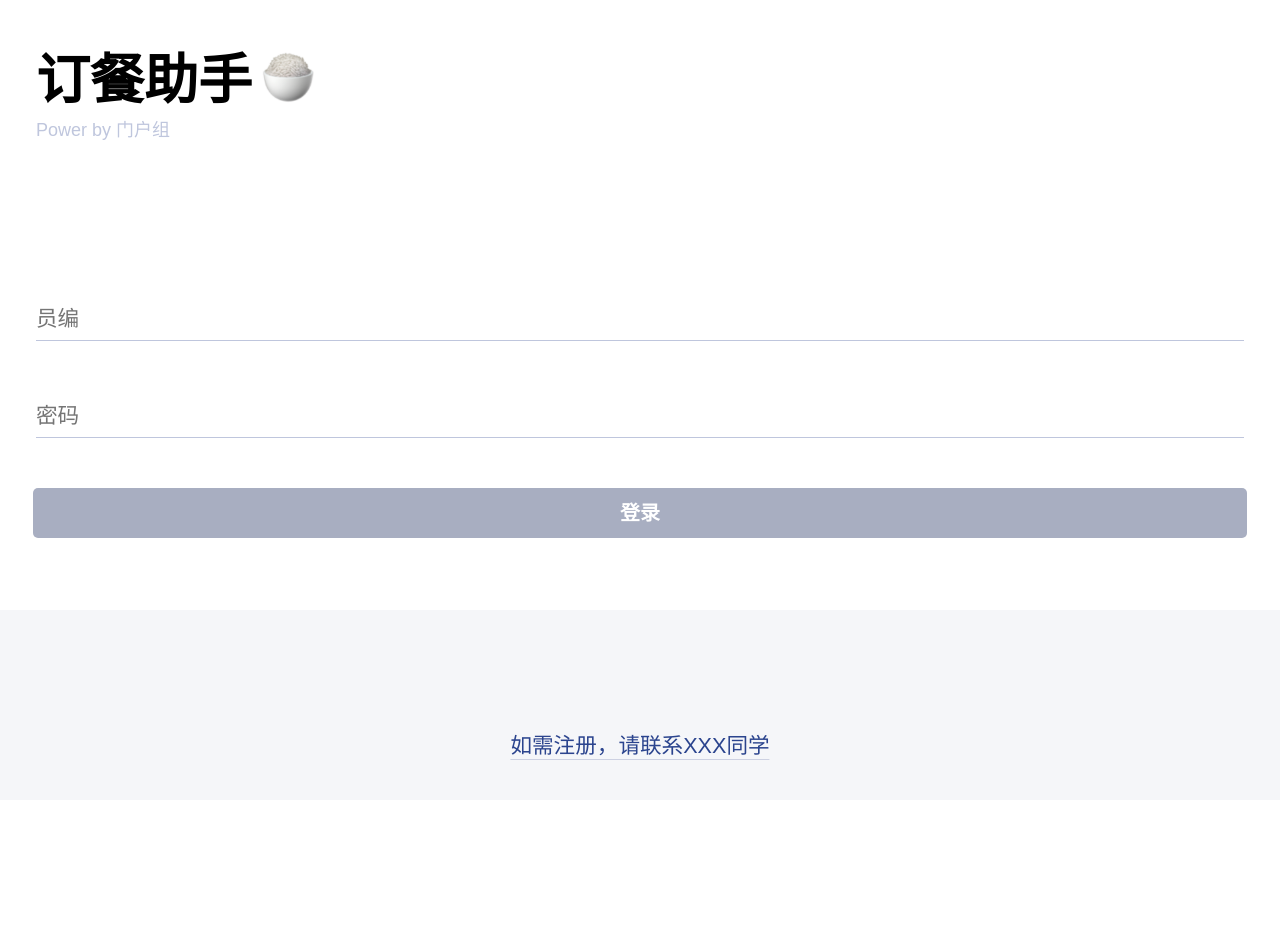
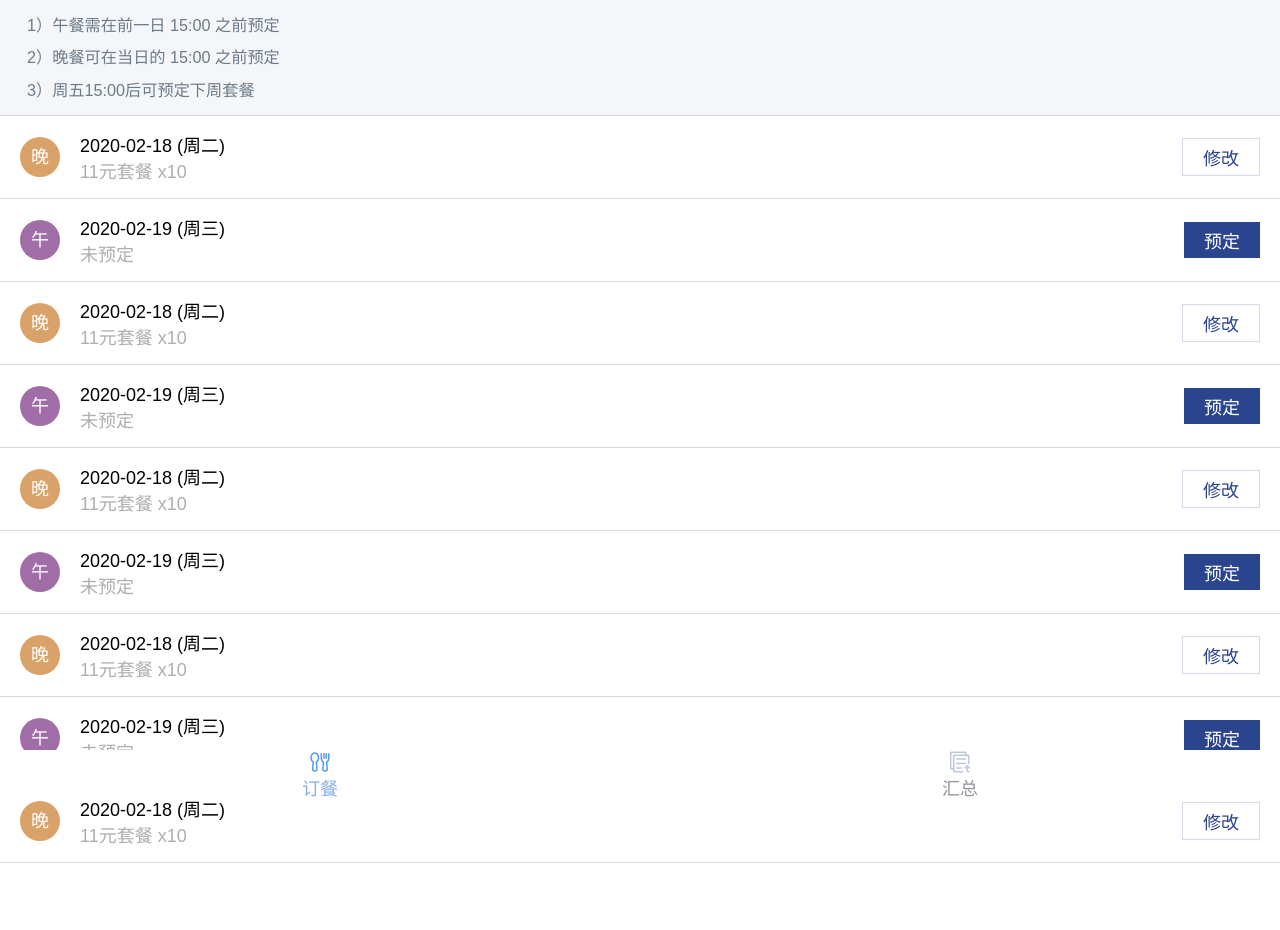
Before and after one commit to lgtian/OrderFoodAssistant, a Flask app: page /order in a window 1280 px wide. After the commit the page ends 863 px from the top, so only its background shows below. Run offline with Flask 2, Linux system fonts and the light colour scheme.

Commit message:
update order.html

```diff
--- a/app.py
+++ b/app.py
@@ -71,75 +71,75 @@ def statistics_all():
     return render_template('statistics-all.html', activity_list=activity_list)
 
 
-# @app.route('/order', methods=['GET', 'POST'])
-# def order():
-#     activity_list = [{
-#          "activityId": 11,
-#          "activityType": "午餐",
-#          "activitySubType": "11元套餐",
-#          "date": "2020-02-18 (周二)",
-#          "activityDetailId": 111,
-#          "total":"10",
-#          "ordered": "1"
-#         },
-#         {
-#          "activityType": "晚餐",
-#          "date": "2020-02-19 (周三)",
-#          "ordered": "0"
-#         },
-#         {
-#             "activityId": 11,
-#             "activityType": "午餐",
-#             "activitySubType": "11元套餐",
-#             "date": "2020-02-18 (周二)",
-#             "activityDetailId": 111,
-#             "total": "10",
-#             "ordered": "1"
-#         },
-#         {
-#             "activityType": "晚餐",
-#             "date": "2020-02-19 (周三)",
-#             "ordered": "0"
-#         },
-#         {
-#             "activityId": 11,
-#             "activityType": "午餐",
-#             "activitySubType": "11元套餐",
-#             "date": "2020-02-18 (周二)",
-#             "activityDetailId": 111,
-#             "total": "10",
-#             "ordered": "1"
-#         },
-#         {
-#             "activityType": "晚餐",
-#             "date": "2020-02-19 (周三)",
-#             "ordered": "0"
-#         },
-#         {
-#             "activityId": 11,
-#             "activityType": "午餐",
-#             "activitySubType": "11元套餐",
-#             "date": "2020-02-18 (周二)",
-#             "activityDetailId": 111,
-#             "total": "10",
-#             "ordered": "1"
-#         },
-#         {
-#             "activityType": "晚餐",
-#             "date": "2020-02-19 (周三)",
-#             "ordered": "0"
-#         },
-#         {
-#             "activityId": 11,
-#             "activityType": "午餐",
-#             "activitySubType": "11元套餐",
-#             "date": "2020-02-18 (周二)",
-#             "activityDetailId": 111,
-#             "total": "10",
-#             "ordered": "1"
-#         }
-#     ]
-#     return render_template('order.html', activity_list=activity_list, order_this_week=True)
+@app.route('/order', methods=['GET', 'POST'])
+def order():
+    activity_list = [{
+         "activityId": 11,
+         "activityType": "午餐",
+         "activitySubType": "11元套餐",
+         "date": "2020-02-18 (周二)",
+         "activityDetailId": 111,
+         "total":"10",
+         "ordered": "1"
+        },
+        {
+         "activityType": "晚餐",
+         "date": "2020-02-19 (周三)",
+         "ordered": "0"
+        },
+        {
+            "activityId": 11,
+            "activityType": "午餐",
+            "activitySubType": "11元套餐",
+            "date": "2020-02-18 (周二)",
+            "activityDetailId": 111,
+            "total": "10",
+            "ordered": "1"
+        },
+        {
+            "activityType": "晚餐",
+            "date": "2020-02-19 (周三)",
+            "ordered": "0"
+        },
+        {
+            "activityId": 11,
+            "activityType": "午餐",
+            "activitySubType": "11元套餐",
+            "date": "2020-02-18 (周二)",
+            "activityDetailId": 111,
+            "total": "10",
+            "ordered": "1"
+        },
+        {
+            "activityType": "晚餐",
+            "date": "2020-02-19 (周三)",
+            "ordered": "0"
+        },
+        {
+            "activityId": 11,
+            "activityType": "午餐",
+            "activitySubType": "11元套餐",
+            "date": "2020-02-18 (周二)",
+            "activityDetailId": 111,
+            "total": "10",
+            "ordered": "1"
+        },
+        {
+            "activityType": "晚餐",
+            "date": "2020-02-19 (周三)",
+            "ordered": "0"
+        },
+        {
+            "activityId": 11,
+            "activityType": "午餐",
+            "activitySubType": "11元套餐",
+            "date": "2020-02-18 (周二)",
+            "activityDetailId": 111,
+            "total": "10",
+            "ordered": "1"
+        }
+    ]
+    return render_template('order.html', activity_list=activity_list, isNextWeek='0')
 
 
 @app.route('/order_detail', methods=['GET', 'POST'])
@@ -453,103 +453,103 @@ def delete_meal_order():
     return response
 
 # 查询
-@app.route('/order', methods=['POST', 'GET'])
-def order():
-    """
-     可用活动查询接口
-
-    入参：
-        EID      当前登录人id，从cookie中取
-
-    出参：
-        isNextWeek 是否展示下周 1-是  0-否
-        activity_list 链表，包含以下元素
-            activityType 活动类型 如 午餐
-            date 活动日期 如 2020-02-18(周二)
-            ordered 是否已预订 1-已预订 0-未预订
-            activityId 活动id
-            activitySubType 活动子类型 如：11元套餐
-            activityDetailId 活动详情id
-            total 总数
-
-        实例报文：
-            {
-             'activity_list': [{
-             'activityType': '午餐',
-             'date': '2020-02-17(周一)',
-             'ordered': '1',
-             'activityId': 2,
-             'activitySubType': '16元套餐',
-             'activityDetailId': 1,
-             'total': 1
-             },
-             {
-             'activityType': '晚餐',
-             'date': '2020-02-21(周五)',
-             'ordered': '0'
-             }],
-             'isNextWeek': '1'
-             }
-    """
-    employee_id = request.cookies.get('EID')
-    # 判断用户是否已登录
-    if employee_id is None:
-        return render_template('login.html')
-
-    employee = UserInfo.query.filter(UserInfo.employeeId == employee_id).first()
-    if employee is None:
-        return render_template('login.html')
-
-    # 计算活动开始时间和结束时间
-    now = datetime.now()
-    start = now
-    this_week_end = now.date() + timedelta(days=7 - now.weekday())
-    this_week_friday = now.date() + timedelta(days=4 - now.weekday())
-    this_week_friday_15 = datetime(this_week_friday.year, this_week_friday.month, this_week_friday.day, 15)
-
-    isNextWeek = '0'
-    if now.timestamp() > this_week_friday_15.timestamp():
-        this_week_start = now.date() - timedelta(days=now.weekday())
-        start = this_week_start + timedelta(days=7)
-        this_week_end = this_week_end + timedelta(days=7)
-        isNextWeek = '1'
-
-    # 查询活动列表
-    activityInfos = ActivityInfo.query.filter(ActivityInfo.group == employee.group, ActivityInfo.expiredAt >= start,
-                                              ActivityInfo.expiredAt < this_week_end).order_by(ActivityInfo.date).all()
-
-    activityIds = []
-    for activityInfo in activityInfos:
-        activityIds.append(activityInfo.activityId)
-
-    # 查询活动详情列表
-    activityDetails = ActivityDetail.query.filter(ActivityDetail.employeeId == employee.employeeId,
-                                                  ActivityDetail.activityId.in_(activityIds)).all()
-
-    # 组装返回报文
-    orderdic = collections.OrderedDict()
-    for activityInfo in activityInfos:
-        orderKey = str(activityInfo.date) + activityInfo.activityType
-        if orderKey in orderdic:
-            row = orderdic[orderKey]
-        else:
-            row = {"activityType": constants.ACTIVITY_TYPE[activityInfo.activityType],
-                   "date": str(activityInfo.date) + "(" + constants.ISO_WEEK_DAY[activityInfo.date.isoweekday()] + ")",
-                   "ordered": "0"}
-        for activityDetail in activityDetails:
-            if activityInfo.activityId == activityDetail.activityId:
-                row["activityId"] = activityInfo.activityId
-                row["activitySubType"] = constants.ACTIVITY_SUB_TYPE[activityInfo.activitySubType]
-                row["activityDetailId"] = activityDetail.activityDetailId
-                row["total"] = activityDetail.quantity
-                row["ordered"] = "1"
-        orderdic[orderKey] = row
-
-    orderList = []
-    for v in orderdic.values():
-        orderList.append(v)
-
-    return render_template('order.html', activity_list=orderList, isNextWeek=isNextWeek)
+# @app.route('/order', methods=['POST', 'GET'])
+# def order():
+#     """
+#      可用活动查询接口
+#
+#     入参：
+#         EID      当前登录人id，从cookie中取
+#
+#     出参：
+#         isNextWeek 是否展示下周 1-是  0-否
+#         activity_list 链表，包含以下元素
+#             activityType 活动类型 如 午餐
+#             date 活动日期 如 2020-02-18(周二)
+#             ordered 是否已预订 1-已预订 0-未预订
+#             activityId 活动id
+#             activitySubType 活动子类型 如：11元套餐
+#             activityDetailId 活动详情id
+#             total 总数
+#
+#         实例报文：
+#             {
+#              'activity_list': [{
+#              'activityType': '午餐',
+#              'date': '2020-02-17(周一)',
+#              'ordered': '1',
+#              'activityId': 2,
+#              'activitySubType': '16元套餐',
+#              'activityDetailId': 1,
+#              'total': 1
+#              },
+#              {
+#              'activityType': '晚餐',
+#              'date': '2020-02-21(周五)',
+#              'ordered': '0'
+#              }],
+#              'isNextWeek': '1'
+#              }
+#     """
+#     employee_id = request.cookies.get('EID')
+#     # 判断用户是否已登录
+#     if employee_id is None:
+#         return render_template('login.html')
+#
+#     employee = UserInfo.query.filter(UserInfo.employeeId == employee_id).first()
+#     if employee is None:
+#         return render_template('login.html')
+#
+#     # 计算活动开始时间和结束时间
+#     now = datetime.now()
+#     start = now
+#     this_week_end = now.date() + timedelta(days=7 - now.weekday())
+#     this_week_friday = now.date() + timedelta(days=4 - now.weekday())
+#     this_week_friday_15 = datetime(this_week_friday.year, this_week_friday.month, this_week_friday.day, 15)
+#
+#     isNextWeek = '0'
+#     if now.timestamp() > this_week_friday_15.timestamp():
+#         this_week_start = now.date() - timedelta(days=now.weekday())
+#         start = this_week_start + timedelta(days=7)
+#         this_week_end = this_week_end + timedelta(days=7)
+#         isNextWeek = '1'
+#
+#     # 查询活动列表
+#     activityInfos = ActivityInfo.query.filter(ActivityInfo.group == employee.group, ActivityInfo.expiredAt >= start,
+#                                               ActivityInfo.expiredAt < this_week_end).order_by(ActivityInfo.date).all()
+#
+#     activityIds = []
+#     for activityInfo in activityInfos:
+#         activityIds.append(activityInfo.activityId)
+#
+#     # 查询活动详情列表
+#     activityDetails = ActivityDetail.query.filter(ActivityDetail.employeeId == employee.employeeId,
+#                                                   ActivityDetail.activityId.in_(activityIds)).all()
+#
+#     # 组装返回报文
+#     orderdic = collections.OrderedDict()
+#     for activityInfo in activityInfos:
+#         orderKey = str(activityInfo.date) + activityInfo.activityType
+#         if orderKey in orderdic:
+#             row = orderdic[orderKey]
+#         else:
+#             row = {"activityType": constants.ACTIVITY_TYPE[activityInfo.activityType],
+#                    "date": str(activityInfo.date) + "(" + constants.ISO_WEEK_DAY[activityInfo.date.isoweekday()] + ")",
+#                    "ordered": "0"}
+#         for activityDetail in activityDetails:
+#             if activityInfo.activityId == activityDetail.activityId:
+#                 row["activityId"] = activityInfo.activityId
+#                 row["activitySubType"] = constants.ACTIVITY_SUB_TYPE[activityInfo.activitySubType]
+#                 row["activityDetailId"] = activityDetail.activityDetailId
+#                 row["total"] = activityDetail.quantity
+#                 row["ordered"] = "1"
+#         orderdic[orderKey] = row
+#
+#     orderList = []
+#     for v in orderdic.values():
+#         orderList.append(v)
+#
+#     return render_template('order.html', activity_list=orderList, isNextWeek=isNextWeek)
 
 
 @app.route('/gatherActivities', methods=['GET', 'POST'])
--- a/static/statistics/statistics.css
+++ b/static/statistics/statistics.css
@@ -30,7 +30,7 @@ body {
     font-size: 1rem;
 }
 
-.view-statistics .activity_item .delivery {
+.view-statistics .activity_item .deliveryman {
     text-decoration:none;
     color: #B5B9C3;
     font-size: 1rem;
--- a/templates/order.html
+++ b/templates/order.html
@@ -7,16 +7,16 @@
 {% endblock %}
 {% block page_content %}
     <div class="view-order">
-        {% if order_this_week %}
+        {% if isNextWeek=='0' %}
             <div class="order-notice">
                 1）午餐需在前一日 15:00 之前预定<br>
                 2）晚餐可在当日的 15:00 之前预定<br>
                 3）周五15:00后可预定下周套餐
             </div>
         {% endif %}
-        {% if order_next_week %}
-            <div class="order-notice">
-                <span>本周预定已结束。。。</span>
+        {% if isNextWeek=='1' %}
+            <div class="order-notice" style="text-align: center">
+                <span style="color: #2B448E">本周预定已结束，当前可预定下周套餐</span>
             </div>
         {% endif %}
 
@@ -46,9 +46,9 @@
 
                     <!-- 操作按钮-->
                     {% if activity.ordered == '1' %}
-                        <div class="btn-modify">修改</div>
+                        <div class="btn-modify" onclick="openOrderDialog({{ activity.activityDetailId }})">修改</div>
                     {% else %}
-                        <div class="btn-order" onclick="openOrderDialog()">预定</div>
+                        <div class="btn-order" onclick="openOrderDialog({{ activity.activityId }})">预定</div>
                     {% endif %}
                 </div>
             {% endfor %}
@@ -75,7 +75,7 @@
                     <div class="header-close" onclick="closeOrderDialog()"></div>
                 </div>
                 <div class="dialog-order-content">
-                    <form action="order">
+                    <form action="order", method="post">
                         <div class="flex content-item">
                             <div class="content-label">套餐：</div>
                             <div class="flex-1 flex flex-x-end">
@@ -90,6 +90,7 @@
                                        name="order_type" type="radio" value="1"/>
                                 <label class="input-radio-label" for="order_type_16"></label>
                                 <label class="" for="order_type_16">16元套餐</label>
+                                <input id="activityId" type="text" name="activityId" style="display: none">
                             </div>
                         </div>
                         <div class="flex content-item">
@@ -108,14 +109,25 @@
 {% endblock %}
 {% block page_script %}
     <script>
-        function openOrderDialog() {
+        function openOrderDialog(activityId) {
             document.querySelector('#orderDialogView').style.display = 'block';
+            document.querySelector('#activityId').value = activityId;
         }
 
         function closeOrderDialog() {
             document.querySelector('#orderDialogView').style.display = 'none';
             document.querySelector('#orderDialogView form').reset();
         }
+
+        function openUpdateDialog(activityDetailId) {
+            document.querySelector('#orderDialogView').style.display = 'block';
+            document.querySelector('#activityDetailId').value = activityDetailId;
+        }
+
+        function closeUpdateDialog() {
+            document.querySelector('#orderDialogView').style.display = 'none';
+            document.querySelector('#orderDialogView form').reset();
+        }
     </script>
 {% endblock %}
 </html>
```
